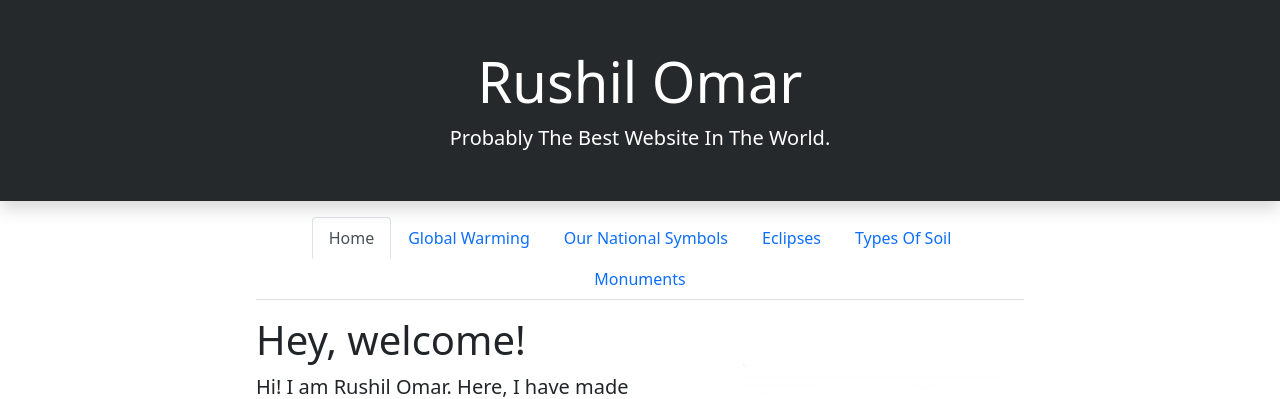
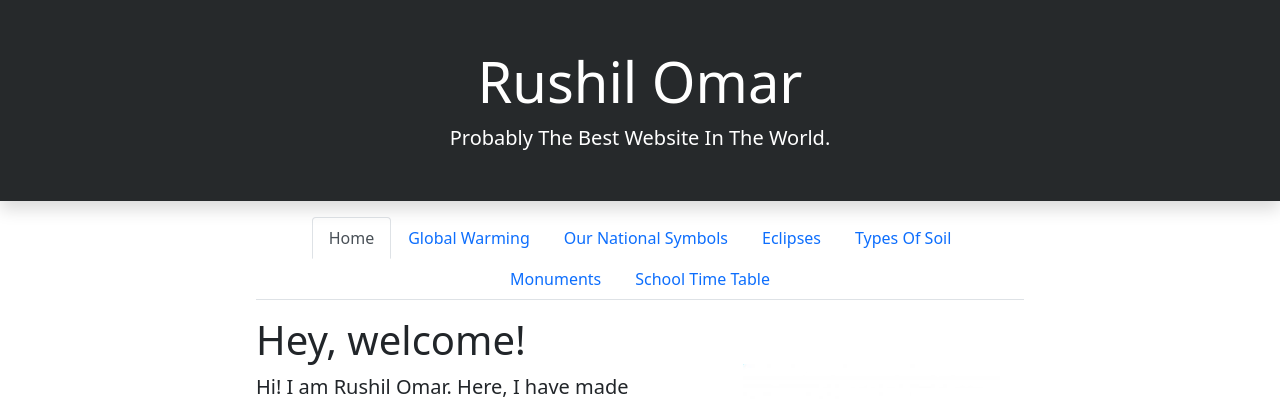
Before and after one commit to TheGr8Coder/RushilsHome, a plain HTML site: page index.html in a window 1280 px wide. Shown: the top 399 px of the page. Drawn offline with nearby package versions, Linux system fonts and the light colour scheme.

Commit message:
Update index.html

```diff
--- a/index.html
+++ b/index.html
@@ -32,6 +32,9 @@
           <li class="nav-item">
             <a class="nav-link " href="monument.html">Monuments</a>
           </li>
+	      <li class="nav-item">
+            <a class="nav-link " href="monument.html">School Time Table</a>
+          </li>
         </ul>
       </nav>
 
```
